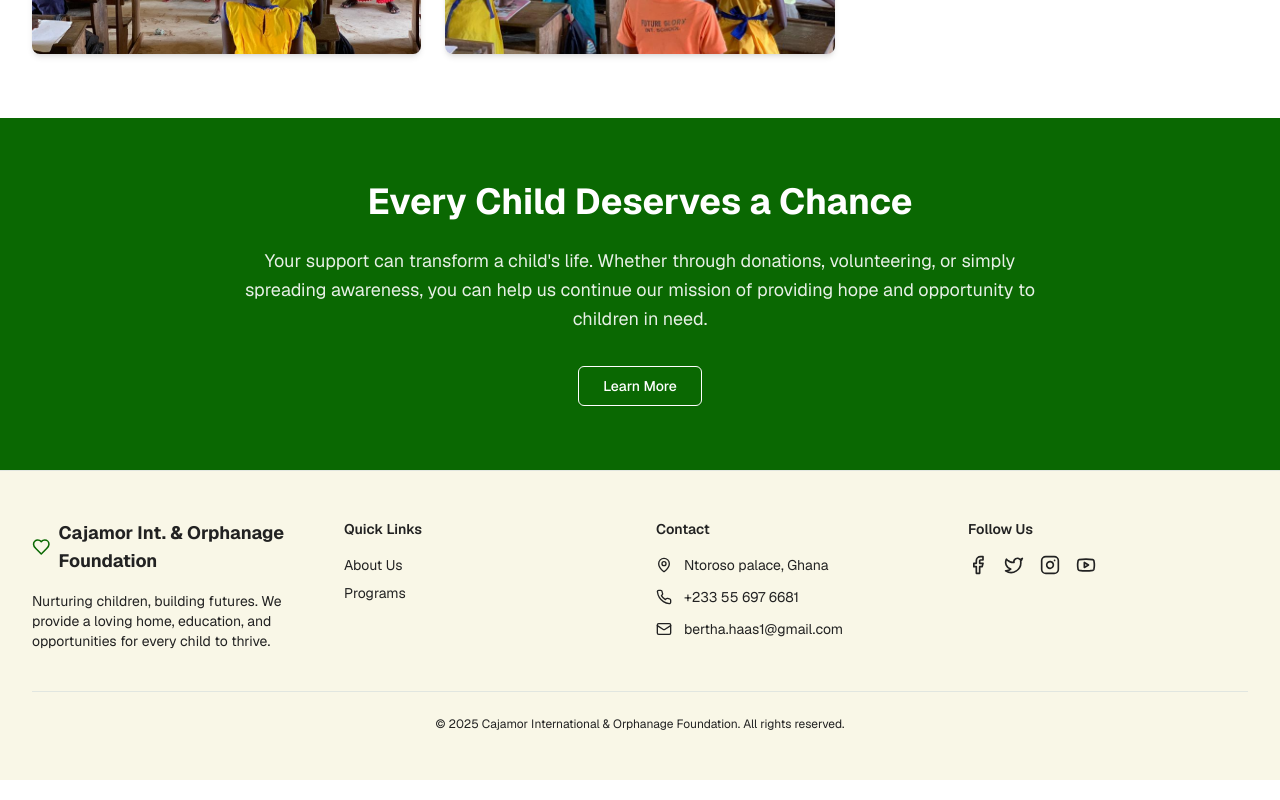
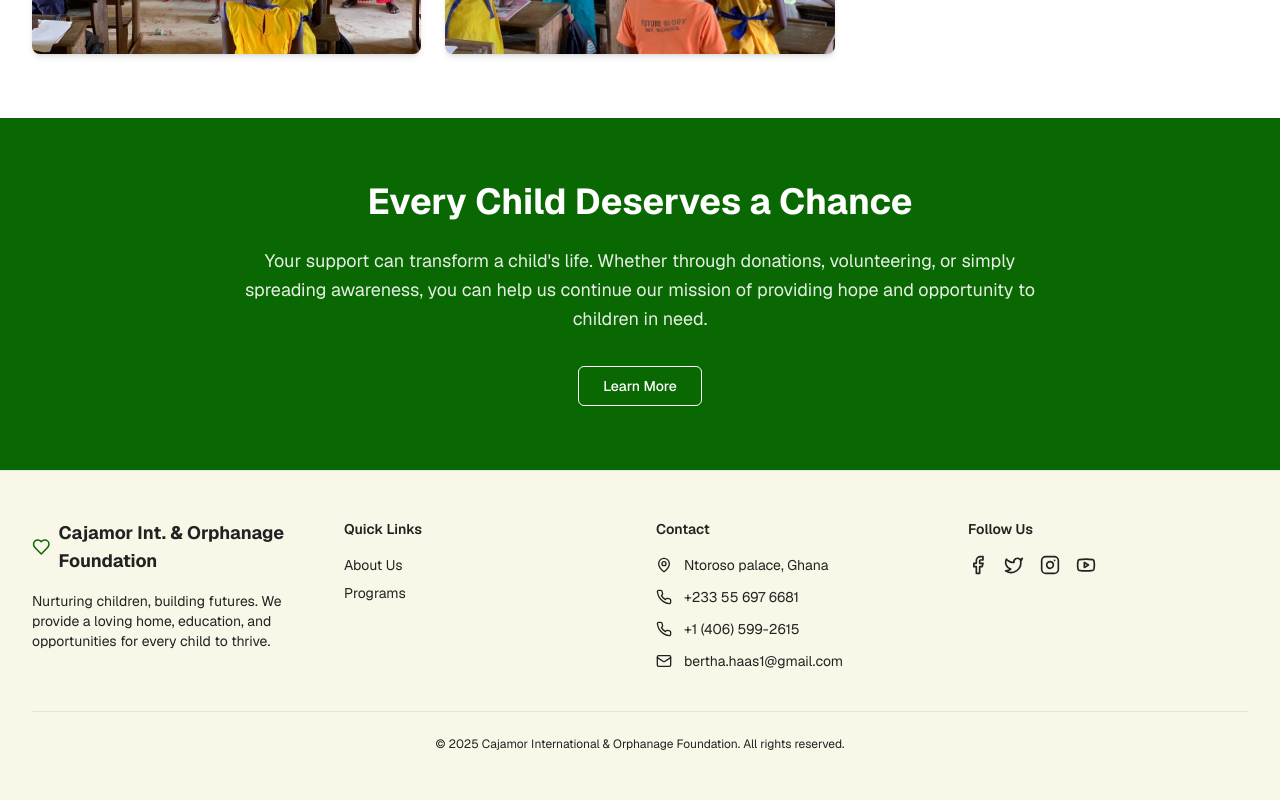
Before and after one commit to Seyramize/orphanage-site, a Next.js app: page / in a window 1280 px wide. Shown: the part 2743-3543 px from the top of the page. Built offline with nearby package versions, Linux system fonts and the light colour scheme.

Commit message:
Added US number

```diff
--- a/components/footer.tsx
+++ b/components/footer.tsx
@@ -39,6 +39,7 @@ export function Footer() {
             <ul className="space-y-3 text-sm">
               <li className="flex items-start gap-3"><MapPin className="h-4 w-4 mt-0.5 text-muted-foreground" /><span>Ntoroso palace, Ghana</span></li>
               <li className="flex items-start gap-3"><Phone className="h-4 w-4 mt-0.5 text-muted-foreground" /><span>+233 55 697 6681</span></li>
+              <li className="flex items-start gap-3"><Phone className="h-4 w-4 mt-0.5 text-muted-foreground" /><span>+1 (406) 599-2615</span></li>
               <li className="flex items-start gap-3"><Mail className="h-4 w-4 mt-0.5 text-muted-foreground" /><span>bertha.haas1@gmail.com</span></li>
             </ul>
           </div>
```
